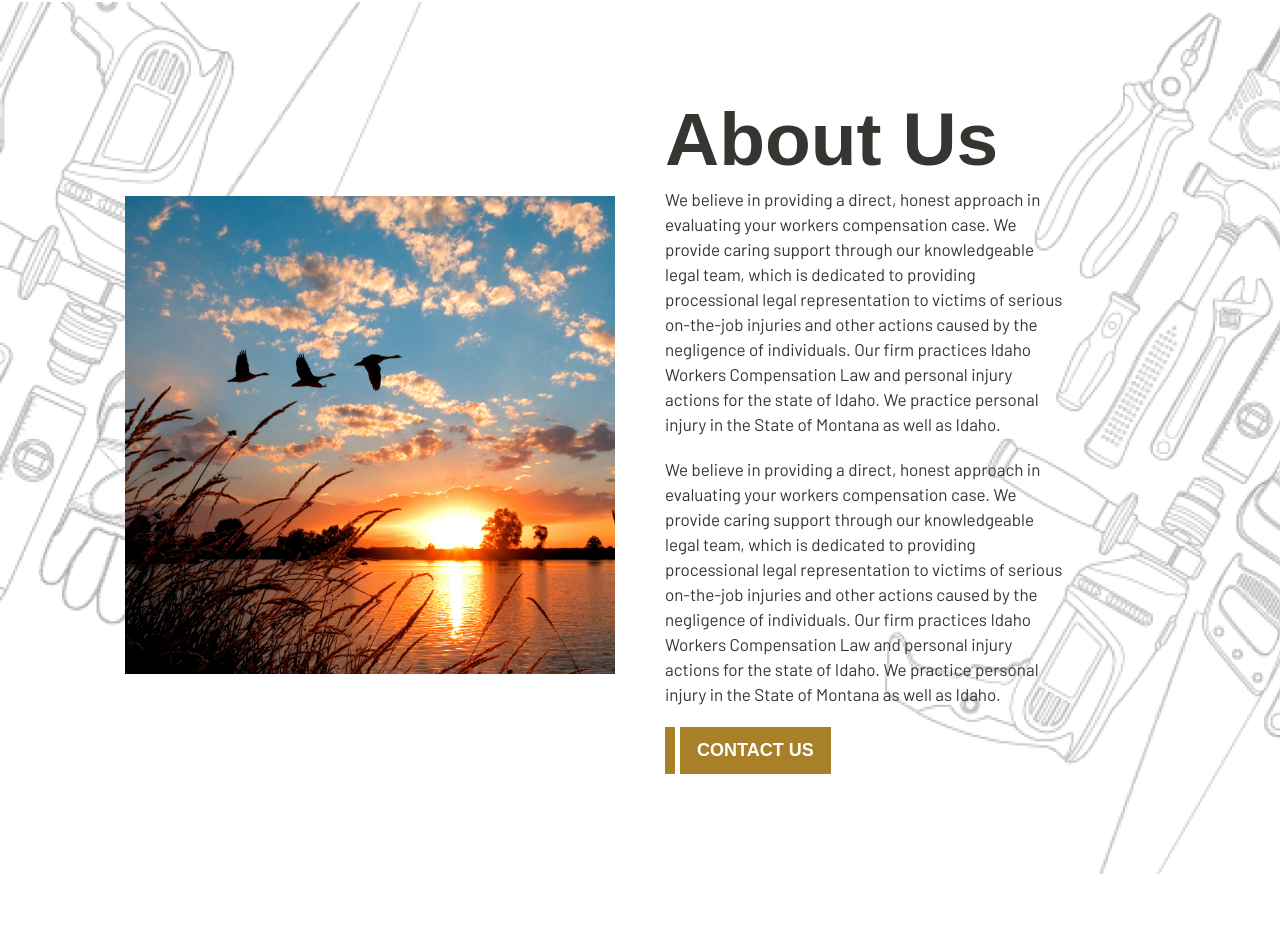
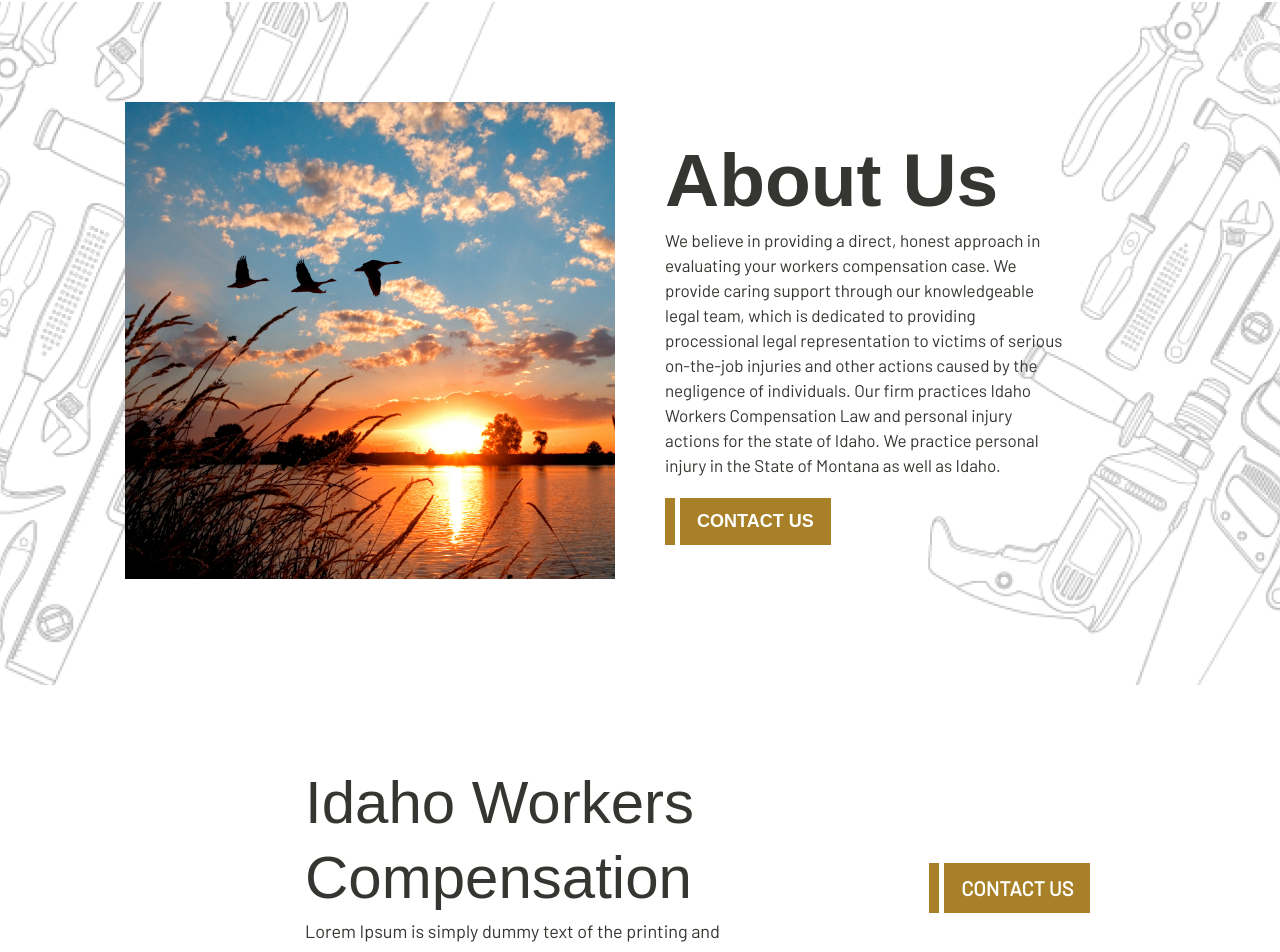
Before and after one commit to TheGeekyNinja/whiteheadlaw.net, a Vue app: page / in a window 1280 px wide. Shown: the part 1950-2902 px from the top of the page. Built offline with nearby package versions, Linux system fonts and the light colour scheme; a web font is replaced by a local one.

Commit message:
Removed double about section

```diff
--- a/src/pages/Home.vue
+++ b/src/pages/Home.vue
@@ -76,16 +76,6 @@
             <h2>About Us</h2>
           </div>
           <div class="about-us-desc">
-            <p>
-              We believe in providing a direct, honest approach in evaluating
-              your workers compensation case. We provide caring support through
-              our knowledgeable legal team, which is dedicated to providing
-              processional legal representation to victims of serious on-the-job
-              injuries and other actions caused by the negligence of
-              individuals. Our firm practices Idaho Workers Compensation Law and
-              personal injury actions for the state of Idaho. We practice
-              personal injury in the State of Montana as well as Idaho.
-            </p>
             <p>
               We believe in providing a direct, honest approach in evaluating
               your workers compensation case. We provide caring support through
```
